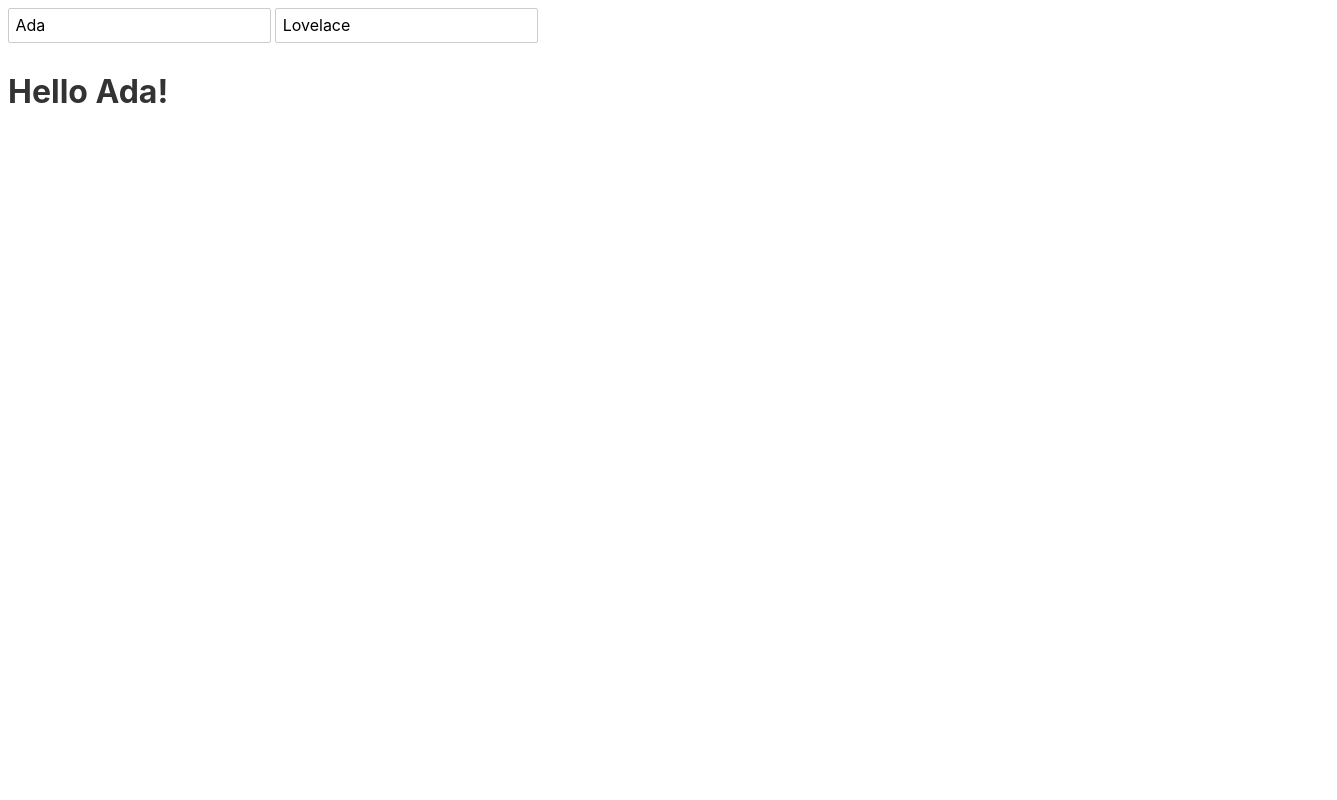
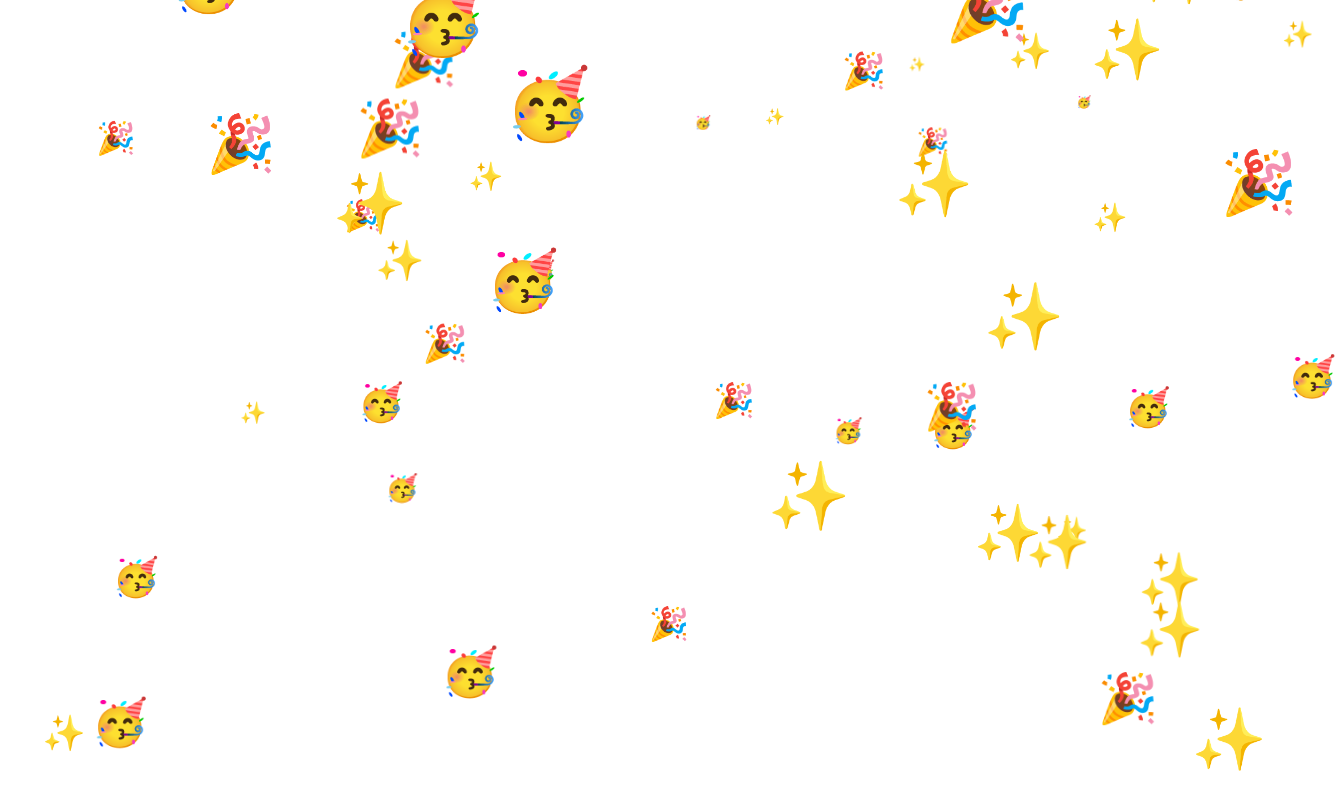
Before and after one commit to tankred/svelte-lab, a Svelte app: page / in a window 1280 px wide. Shown: the top 800 px of the page, 1337 px wide, since content can reach past the window. Built offline with nearby package versions, Linux system fonts and the light colour scheme.

Commit message:
Congratulations with confetti
	modified:   CHANGELOG.md
	modified:   package.json
	modified:   src/App.svelte

```diff
--- a/package.json
+++ b/package.json
@@ -1,6 +1,6 @@
 {
   "name": "svelte-app",
-  "version": "0.5.20",
+  "version": "0.5.21",
   "scripts": {
     "build": "rollup -c",
     "dev": "rollup -c -w",
--- a/src/App.svelte
+++ b/src/App.svelte
@@ -1,13 +1,49 @@
 <script>
-	let user = {
-		firstname: 'Ada',
-		lastname: 'Lovelace'
-	};
+	import { onMount } from 'svelte';
+
+	let characters = ['🥳', '🎉', '✨'];
+
+	let confetti = new Array(100).fill()
+		.map((_, i) => {
+			return {
+				character: characters[i % characters.length],
+				x: Math.random() * 100,
+				y: -20 - Math.random() * 100,
+				r: 0.1 + Math.random() * 1
+			};
+		})
+		.sort((a, b) => a.r - b.r);
+
+	onMount(() => {
+		let frame;
+
+		function loop() {
+			frame = requestAnimationFrame(loop);
+
+			confetti = confetti.map(emoji => {
+				emoji.y += 0.7 * emoji.r;
+				if (emoji.y > 120) emoji.y = -20;
+				return emoji;
+			});
+		}
+
+		loop();
+
+		return () => cancelAnimationFrame(frame);
+	});
 </script>
 
-<input bind:value={user.firstname}>
-<input bind:value={user.lastname}>
+<style>
+	:global(body) {
+		overflow: hidden;
+	}
 
-{@debug user}
+	span {
+		position: absolute;
+		font-size: 5vw;
+	}
+</style>
 
-<h1>Hello {user.firstname}!</h1>
+{#each confetti as c}
+	<span style="left: {c.x}%; top: {c.y}%; transform: scale({c.r})">{c.character}</span>
+{/each}
```
Also changed, not shown: 1 other file (tests, documents, lock files or other folders).
